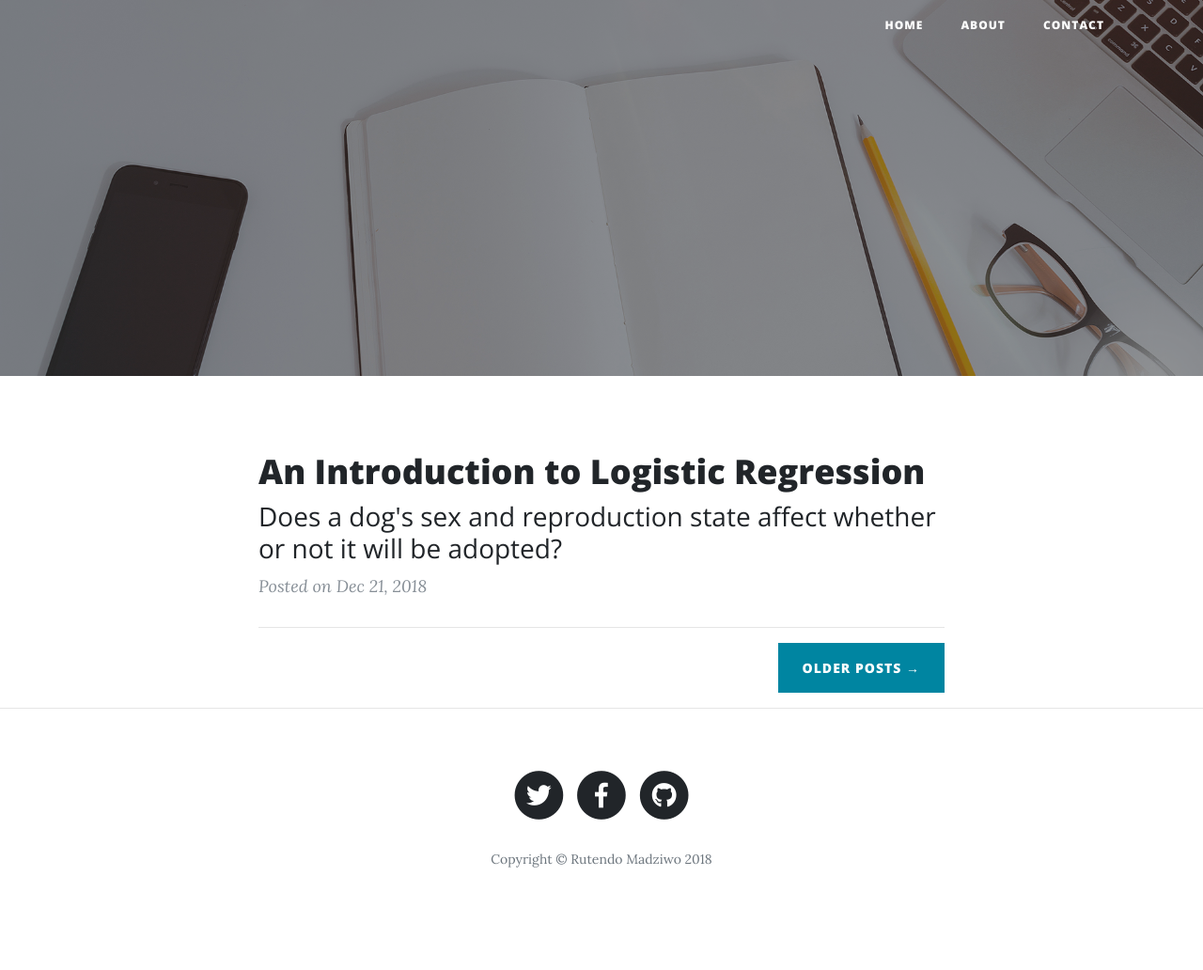
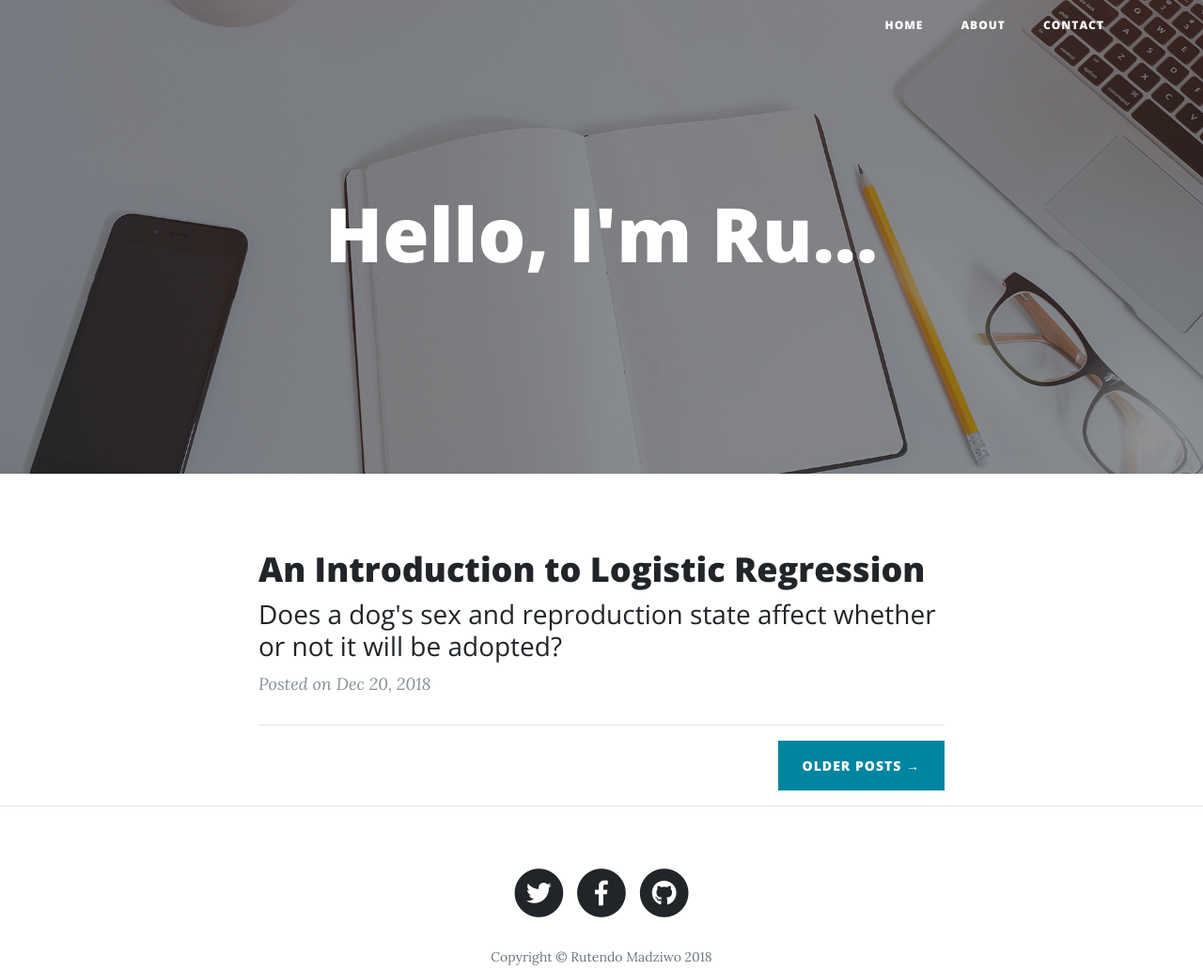
Before and after one commit to RutendoM/rutendom.github.io, a website: page index.html in a window 1280 px wide. Shown: the whole page at 94% size. Before the commit the page ends 990 px from the top, so only its background shows below. Drawn offline with nearby package versions, Linux system fonts and the light colour scheme.

Commit message:
added a greeting

```diff
--- a/index.html
+++ b/index.html
@@ -59,8 +59,8 @@
         <div class="row">
           <div class="col-lg-8 col-md-10 mx-auto">
             <div class="site-heading">
-              <!--<h1>Clean Blog</h1>
-              <span class="subheading">A Blog Theme by Start Bootstrap</span> -->
+              <h1>Hello, I'm Ru...</h1>
+              <!--<span class="subheading">A Blog Theme by Start Bootstrap</span> -->
             </div>
           </div>
         </div>
@@ -81,7 +81,7 @@
               </h3>
             </a>
             <p class="post-meta">Posted
-              on Dec 21, 2018</p>
+              on Dec 20, 2018</p>
           </div>
           <hr>
           <!--<div class="post-preview">
```
